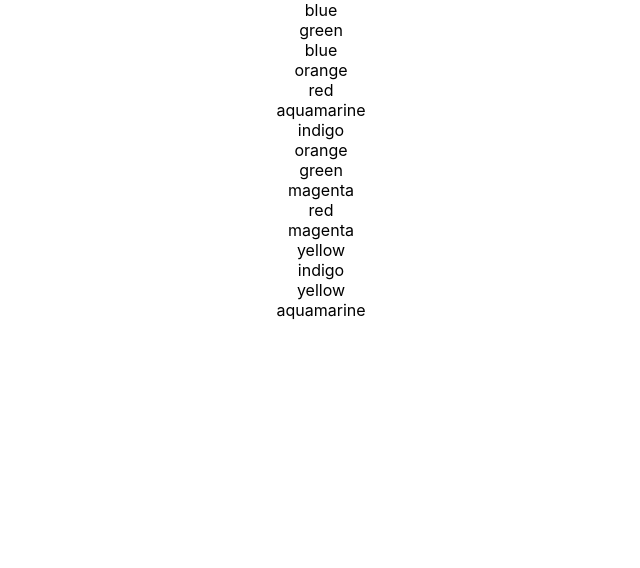
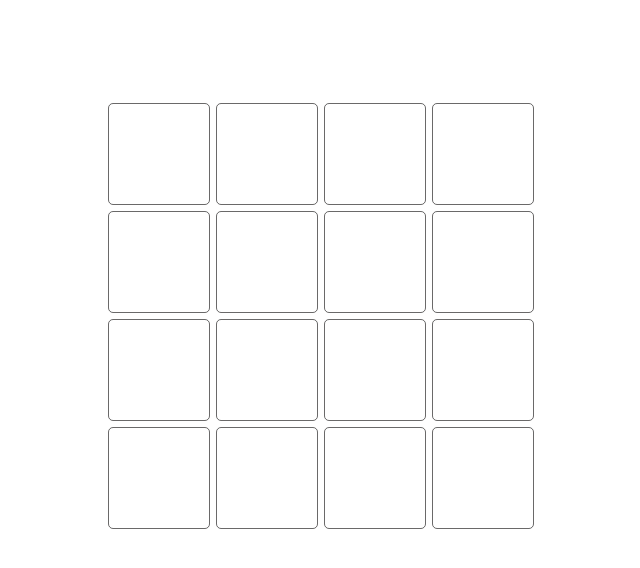
Before and after one commit to alx8437/jetruby, a React (Create React App) app: page / in a window 1280 px wide. Shown: the top 568 px of the page, without its empty margins (319-959 px from the left). Built offline with nearby package versions, Linux system fonts and the light colour scheme.

Commit message:
add Card component, start work first black version

```diff
--- a/src/App.css
+++ /dev/null
@@ -1,8 +0,0 @@
-.App {
-  text-align: center;
-}
-
-div {
-
-
-}
--- /dev/null
+++ b/src/App.module.css
@@ -0,0 +1,9 @@
+.wrapper {
+  margin: 100px auto;
+  width: 450px;
+  height: 400px;
+  display: flex;
+  flex-wrap: wrap;
+  justify-content: center;
+  align-items: center;
+}
--- a/src/App.tsx
+++ b/src/App.tsx
@@ -1,8 +1,9 @@
 import React, {useEffect, useState} from 'react';
-import './App.css';
+import styles from './App.module.css';
 import {v1} from "uuid";
+import {Card} from "./Components/Card/Card";
 
-type CardType = {
+export type CardType = {
     id: string,
     color: string,
     isFlipped: boolean,
@@ -94,7 +95,6 @@ const App = () => {
     }, []);
 
     function resetFirstAndSecondCards() {
-        debugger
         setFirstCard(null);
         setSecondCard(null);
         console.log(firstCard, secondCard)
@@ -109,7 +109,6 @@ const App = () => {
         setCardIsFlipped(firstCard.id, false);
         // @ts-ignore
         setCardIsFlipped(secondCard.id, false);
-        debugger
         resetFirstAndSecondCards();
     }
 
@@ -118,7 +117,6 @@ const App = () => {
         const firstCardID = firstCard.id;
         // @ts-ignore
         const secondCardID = secondCard.id;
-        debugger
 
         setTimeout(() => {
             setCardIsFlipped(firstCardID, true);
@@ -134,7 +132,7 @@ const App = () => {
         if (!firstCard || !secondCard)
             return;
         // @ts-ignore
-        (firstCard.imageURL === secondCard.imageURL) ? onSuccessGuess() : onFailureGuess();
+        (firstCard.color === secondCard.color) ? onSuccessGuess() : onFailureGuess();
     }, [firstCard, secondCard]);
 
     function onCardClick(card: CardType) {
@@ -154,14 +152,23 @@ const App = () => {
 
 
     return (
-        <div className="App">
+        <div className={styles.wrapper}>
 
+{/*
             {cards.map(card =>
                 <div
                     style={{backgroundColor: card.isFlipped ? '' : card.color}}
                     key={card.id}
                     onClick={() => onCardClick(card)}
                 >{card.color}</div>)}
+*/}
+
+            {cards.map(card =>
+                <Card
+                    key={card.id}
+                    onClick={() => onCardClick(card)}
+                    card={card}
+                >{card.color}</Card>)}
 
         </div>
     );
--- /dev/null
+++ b/src/Components/Card/Card.module.css
@@ -0,0 +1,8 @@
+.card {
+    width: 100px;
+    height: 100px;
+    border: 1px solid #2b2a2a;
+    margin: 3px;
+    border-radius: 5px;
+    opacity: .7;
+}
--- /dev/null
+++ b/src/Components/Card/Card.tsx
@@ -0,0 +1,23 @@
+import React from "react"
+import {CardType} from "../../App";
+import styles from "./Card.module.css"
+
+type CardPropsType = {
+    onClick: (card: CardType) => void,
+    card: CardType,
+}
+
+export const Card: React.FC<CardPropsType> = ({onClick, card}) => {
+    const onCardClick = () => {
+        onClick(card)
+    }
+
+    const backgroundColor = card.isFlipped ? '' : card.color
+
+    return <div
+        onClick={onCardClick}
+        className={`${styles.card} + ${backgroundColor}` }
+        style={{backgroundColor}}>
+        {/*{card.color}*/}
+    </div>
+}
```
